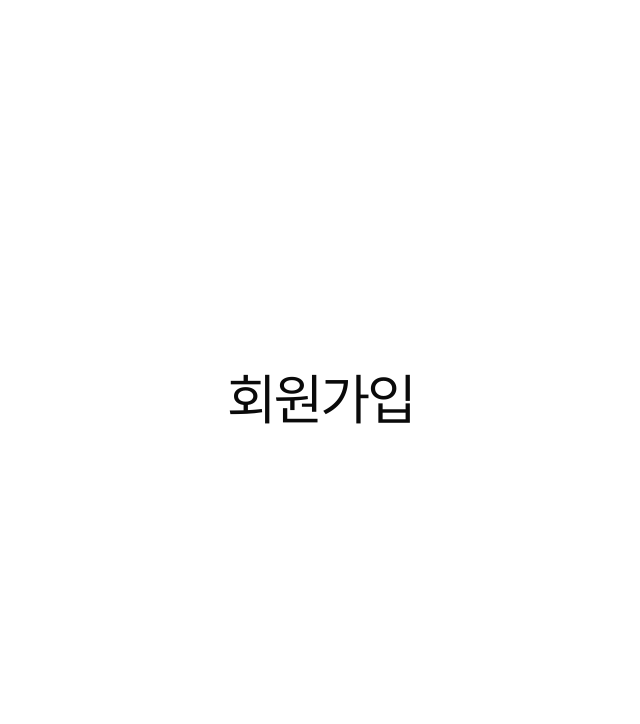
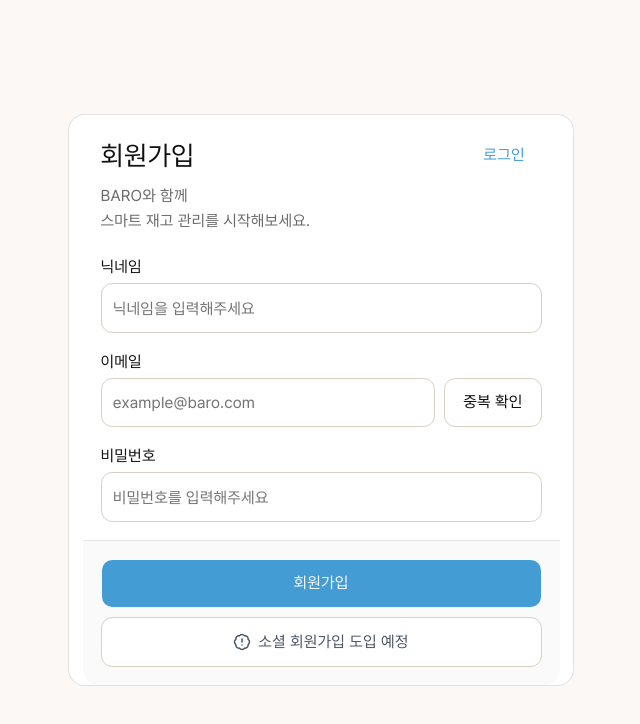
Before and after one commit to from-knu-import-potato/baro-frontend, a React (Vite) app: page /signup in a window 1280 px wide. Shown: the top 724 px of the page, without its empty margins (319-959 px from the left). Built offline with nearby package versions, Linux system fonts and the light colour scheme.

Commit message:
💄 (#17) feat: 회원가입 페이지 UI 구현

```diff
--- a/src/pages/SignupPage.tsx
+++ b/src/pages/SignupPage.tsx
@@ -1,7 +1,124 @@
+import { BadgeAlert } from 'lucide-react';
+import { useNavigate } from 'react-router-dom';
+
+import { routePaths } from '@/app/routes/routePaths';
+import { Button } from '@/shadcn/ui/button';
+import {
+  Card,
+  CardAction,
+  CardContent,
+  CardDescription,
+  CardFooter,
+  CardHeader,
+  CardTitle,
+} from '@/shadcn/ui/card';
+import { Input } from '@/shadcn/ui/input';
+import { Label } from '@/shadcn/ui/label';
+
 const SignupPage = () => {
+  const navigate = useNavigate();
+
+  const handleLoginClick = () => {
+    navigate(routePaths.login);
+  };
+
   return (
-    <div className="flex flex-col items-center justify-center min-h-screen">
-      <h1 className="text-4xl font-bold">회원가입</h1>
+    <div className="flex min-h-screen items-center justify-center bg-baro-ivory/30 px-4">
+      <Card className="w-full max-w-md px-3 py-5">
+        <CardHeader>
+          <div className="flex items-start justify-between">
+            <div>
+              <CardTitle className="text-2xl font-black text-baro-black">회원가입</CardTitle>
+
+              <CardDescription className="mt-2 text-sm leading-relaxed text-baro-black-muted">
+                BARO와 함께
+                <br />
+                스마트 재고 관리를 시작해보세요.
+              </CardDescription>
+            </div>
+
+            <CardAction>
+              <Button
+                variant="link"
+                onClick={handleLoginClick}
+                className="text-sm font-semibold text-baro-blue"
+              >
+                로그인
+              </Button>
+            </CardAction>
+          </div>
+        </CardHeader>
+
+        <CardContent>
+          <form>
+            <div className="flex flex-col gap-4">
+              <div className="grid gap-1">
+                <Label htmlFor="nickname" className="text-sm font-semibold text-baro-black">
+                  닉네임
+                </Label>
+
+                <Input
+                  id="nickname"
+                  type="text"
+                  placeholder="닉네임을 입력해주세요"
+                  required
+                  className="h-11 border-baro-ivory-dark focus-visible:ring-transparent"
+                />
+              </div>
+
+              <div className="grid gap-1">
+                <Label htmlFor="email" className="text-sm font-semibold text-baro-black">
+                  이메일
+                </Label>
+
+                <div className="flex gap-2">
+                  <Input
+                    id="email"
+                    type="email"
+                    placeholder="example@baro.com"
+                    required
+                    className="h-11 border-baro-ivory-dark focus-visible:ring-transparent"
+                  />
+
+                  <Button
+                    type="button"
+                    variant="outline"
+                    className="h-11 shrink-0 border-baro-ivory-dark px-4 text-sm"
+                  >
+                    중복 확인
+                  </Button>
+                </div>
+              </div>
+
+              <div className="grid gap-1">
+                <Label htmlFor="password" className="text-sm font-semibold text-baro-black">
+                  비밀번호
+                </Label>
+
+                <Input
+                  id="password"
+                  type="password"
+                  placeholder="비밀번호를 입력해주세요"
+                  required
+                  className="h-11 border-baro-ivory-dark focus-visible:ring-transparent"
+                />
+              </div>
+            </div>
+          </form>
+        </CardContent>
+
+        <CardFooter className="flex flex-col gap-2 pt-4">
+          <Button className="h-11 w-full bg-baro-blue hover:bg-baro-blue/90">회원가입</Button>
+
+          <Button
+            variant="outline"
+            className="h-11 w-full cursor-not-allowed border-baro-ivory-dark text-gray-600"
+          >
+            <BadgeAlert />
+            소셜 회원가입 도입 예정
+          </Button>
+        </CardFooter>
+      </Card>
     </div>
   );
 };
```
